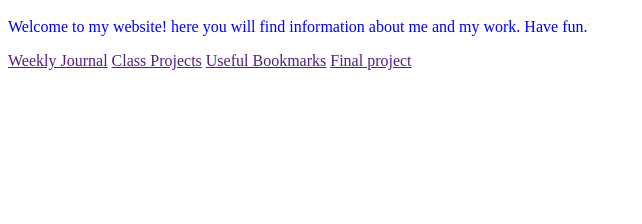
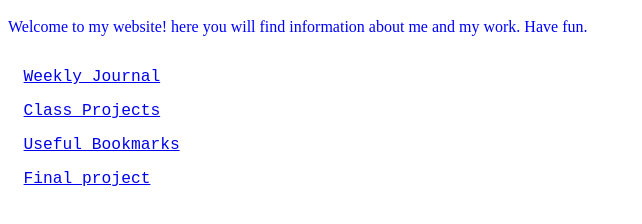
Before and after one commit to ics-ASH/portfolio-websites-Yanni-val, a plain HTML site: page index.html in a window 1280 px wide. Shown: the part 48-272 px from the top of the page, without its empty margins (0-642 px from the left). Drawn offline with Linux system fonts and the light colour scheme.

Commit message:
Update index.html

```diff
--- a/index.html
+++ b/index.html
@@ -4,8 +4,14 @@
 </head>
   <h1>This is my Portfolio</h1>
   <p style="color:blue">Welcome to my website! here you will find information about me and my work. Have fun.</p>
-  <a href="">Weekly Journal</a>
-  <a href="">Class Projects</a>
-  <a href="">Useful Bookmarks</a>
-  <a href="">Final project</a>
+ <pre>
+  <a href="Weekly Journal.html" style="font-size:125%;" >Weekly Journal</a>
+
+  <a href="Class Projects.html" style="font-size:125%;" >Class Projects</a>
+
+  <a href="Useful Bookmarks.html" style="font-size:125%;" >Useful Bookmarks</a>
+
+  <a href="Final Project.html" style="font-size:125%;" >Final project</a>
+</pre>
+
 </html>
```
